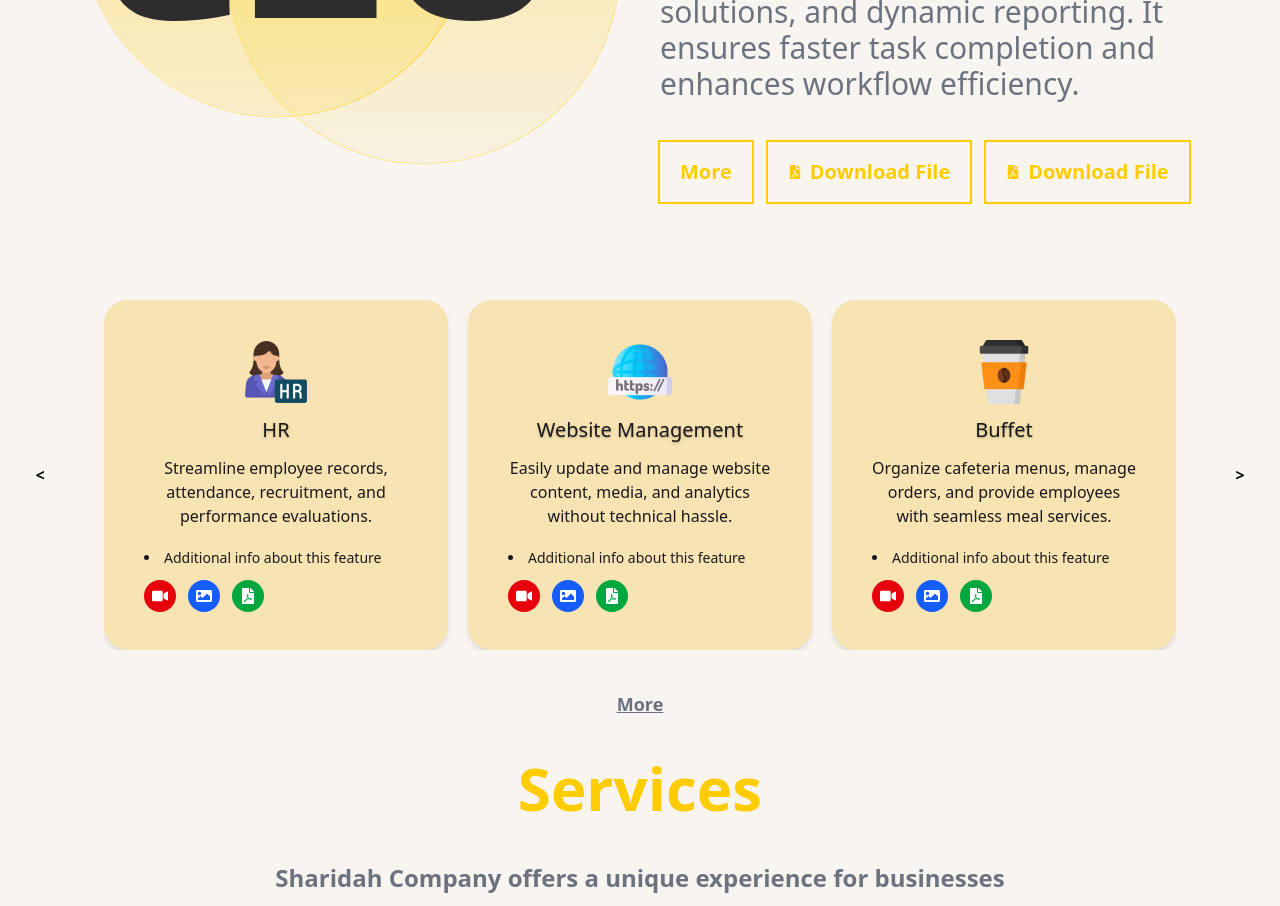
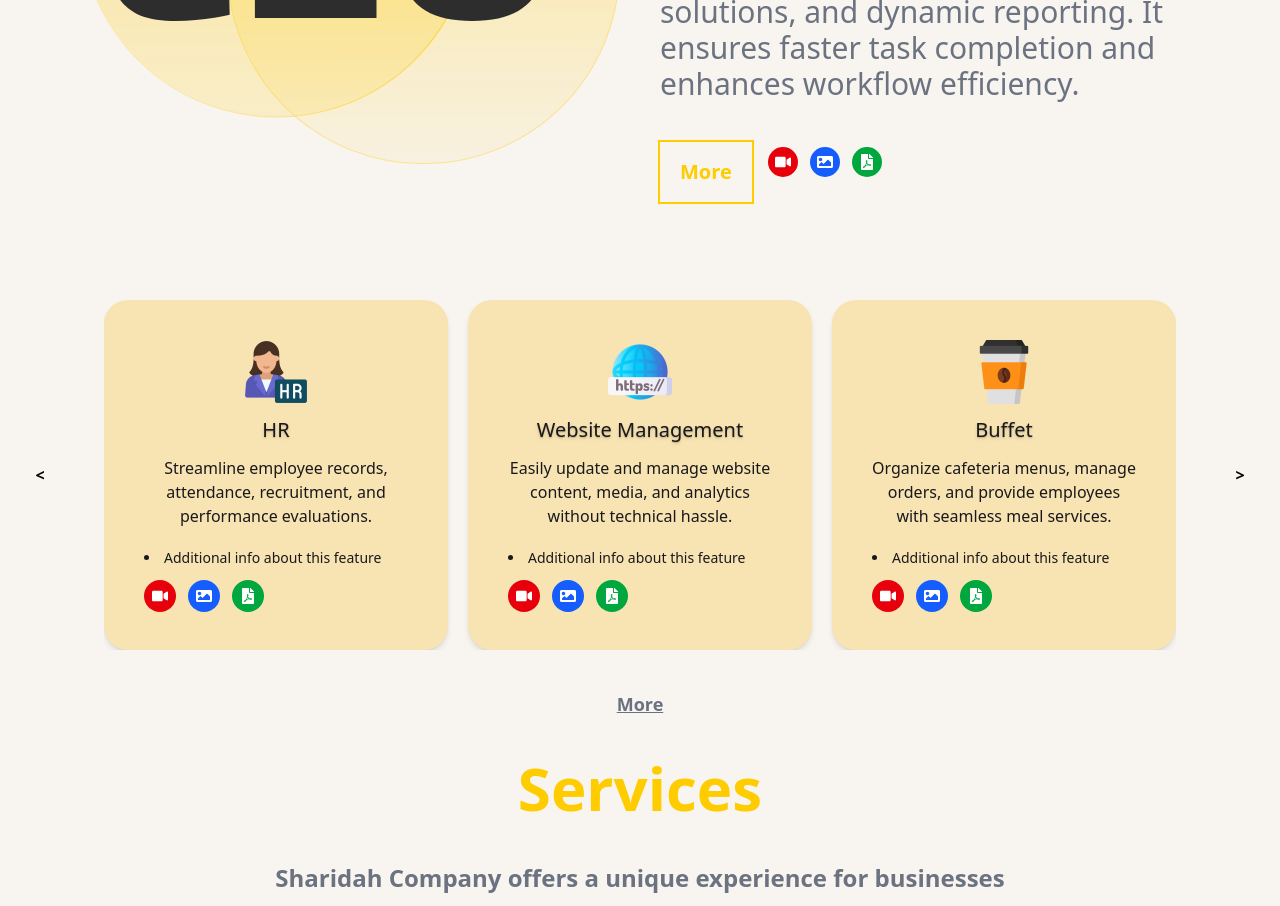
Before and after one commit to Russi92/ceo-landing-page, a Next.js app: page /en in a window 1280 px wide. Shown: the part 1260-2166 px from the top of the page. Built offline with nearby package versions, Linux system fonts and the light colour scheme.

Commit message:
edit buttons who are we

```diff
--- a/src/app/[lang]/WhoAreWe/WhoAreWe.tsx
+++ b/src/app/[lang]/WhoAreWe/WhoAreWe.tsx
@@ -77,6 +77,80 @@
 
 
 
+// "use client";
+
+// import { useState } from "react";
+// import PrimaryButton from "../../components/common/PrimaryButton";
+// // import ceo from "../../../../public/images/ceo_circles.svg";
+// import Image from "next/image";
+// import { useParams } from "next/navigation";
+// import { FaFilePdf } from "react-icons/fa";
+
+// export default function WhoAreWe({ dict }: { dict: any }) {
+//   const [showMore, setShowMore] = useState(false);
+
+
+
+//   const { lang } = useParams() as { lang?: string };
+//   const isArabic = lang === "ar";
+
+//   return (
+//     <section id="about" className="grid grid-cols-1 md:grid-cols-2 gap-10 p-20">
+//       <div className="relative min-h-[600px]">
+//         <Image fill src="/images/ceo_circles.svg"  className="animate-pulse" alt="circle logo" />
+//       </div>
+
+//       <div className="flex flex-col justify-center gap-5">
+//         <h3 className="text-primary text-4xl sm:text-6xl md:text-7xl lg:text-8xl font-bold">
+//           {isArabic ? dict.who_title_ar : dict.who_title}
+//         </h3>
+
+//         <p className="text-lg sm:text-xl md:text-2xl lg:text-3xl">
+//           {isArabic ? dict.who_description_ar : dict.who_description}
+//         </p>
+
+//         {showMore && (
+//           <p className="text-lg sm:text-xl md:text-2xl lg:text-3xl transition-all duration-500 ease-in-out">
+//             {isArabic ? dict.who_description_ar : dict.who_description}
+//           </p>
+//         )}
+
+//       <div className="flex flex-col sm:flex-row  gap-4">
+//         <div>
+//           <PrimaryButton onClick={() => setShowMore(!showMore)}>
+//             {showMore
+//               ? isArabic
+//                 ? dict.who_button_less_ar
+//                 : dict.who_button_less
+//               : isArabic
+//                 ? dict.who_button_more_ar
+//                 : dict.who_button_more}
+//           </PrimaryButton>
+//         </div>
+
+//         <div>
+//         <PrimaryButton className="flex items-center gap-2">
+//           <FaFilePdf className="text-sm" />
+//           <span>
+//             {isArabic ? dict.who_button_download_ar : dict.who_button_download}
+//           </span>
+//         </PrimaryButton>
+//         </div>
+
+//         <div>
+//         <PrimaryButton className="flex items-center gap-2">
+//           <FaFilePdf className="text-sm" />
+//           <span>
+//             {isArabic ? dict.who_button_download_ar : dict.who_button_download}
+//           </span>
+//         </PrimaryButton>
+//         </div>
+//       </div>
+//       </div>
+//     </section>
+//   );
+// }
+
 "use client";
 
 import { useState } from "react";
@@ -84,7 +158,7 @@ import PrimaryButton from "../../components/common/PrimaryButton";
 // import ceo from "../../../../public/images/ceo_circles.svg";
 import Image from "next/image";
 import { useParams } from "next/navigation";
-import { FaFilePdf } from "react-icons/fa";
+import { FaFilePdf, FaVideo, FaImage } from "react-icons/fa"; // تم إضافة FaVideo و FaImage هنا
 
 export default function WhoAreWe({ dict }: { dict: any }) {
   const [showMore, setShowMore] = useState(false);
@@ -115,7 +189,7 @@ export default function WhoAreWe({ dict }: { dict: any }) {
           </p>
         )}
 
-      <div className="flex flex-col sm:flex-row  gap-4">
+<div className="flex flex-col sm:flex-row gap-4">
   <div>
     <PrimaryButton onClick={() => setShowMore(!showMore)}>
       {showMore
@@ -128,22 +202,16 @@ export default function WhoAreWe({ dict }: { dict: any }) {
     </PrimaryButton>
   </div>
 
-        <div>
-        <PrimaryButton className="flex items-center gap-2">
-          <FaFilePdf className="text-sm" />
-          <span>
-            {isArabic ? dict.who_button_download_ar : dict.who_button_download}
-          </span>
-        </PrimaryButton>
-        </div>
-
-        <div>
-        <PrimaryButton className="flex items-center gap-2">
-          <FaFilePdf className="text-sm" />
-          <span>
-            {isArabic ? dict.who_button_download_ar : dict.who_button_download}
-          </span>
-        </PrimaryButton>
+  <div className="flex gap-3 items-center">
+  <button className="rounded-full w-[30px] cursor-pointer h-[30px] flex items-center justify-center bg-red-600 text-white hover:opacity-80">
+  <FaVideo />
+</button>
+<button className="rounded-full w-[30px] cursor-pointer h-[30px] flex items-center justify-center bg-blue-600 text-white hover:opacity-80">
+  <FaImage />
+</button>
+<button className="rounded-full w-[30px] cursor-pointer h-[30px] flex items-center justify-center bg-green-600 text-white hover:opacity-80">
+  <FaFilePdf />
+</button>
   </div>
 </div>
       </div>
--- a/src/app/[lang]/features/Features.tsx
+++ b/src/app/[lang]/features/Features.tsx
@@ -979,7 +979,7 @@ export default function Features({ dict }: { dict: any }) {
               <SwiperSlide key={feature.id}>
                 <div className="w-full bg-[#f8e3b2] shadow-md text-secondary rounded-3xl p-5 sm:p-10 flex flex-col gap-5 hover:scale-105 transition-all duration-700 h-[350px] overflow-hidden">
 
-                  {/* هذا الجزء تم تعديله */}
+
                   <div className="flex flex-col items-center gap-3">
                     <div className="w-12 h-12 sm:w-16 sm:h-16 shrink-0 text-slate-900">
                       <Image
@@ -1001,7 +1001,7 @@ export default function Features({ dict }: { dict: any }) {
                       </p>
                     </div>
                   </div>
-                  {/* نهاية الجزء المعدل */}
+
 
                   <div className="mt-auto">
                     <ul className="list-disc list-inside text-sm mb-3">
```
Lines whose indentation alone changed are shown as unchanged.
